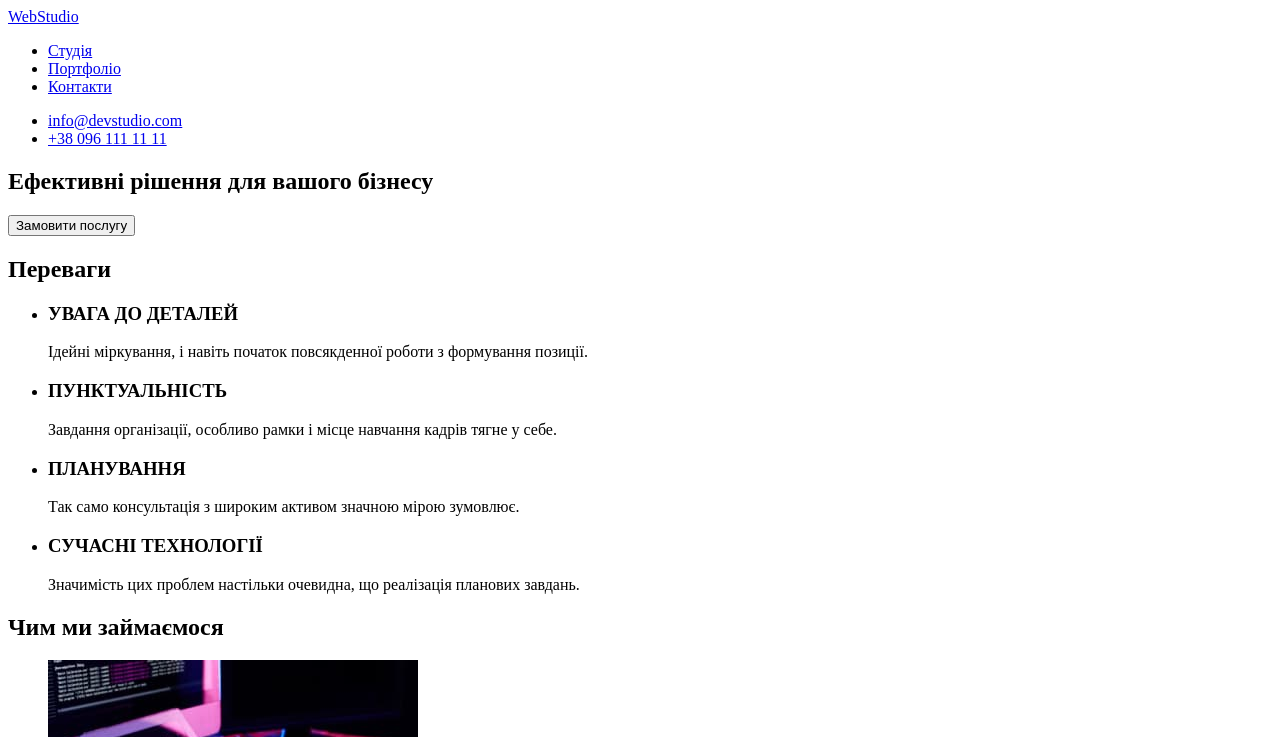
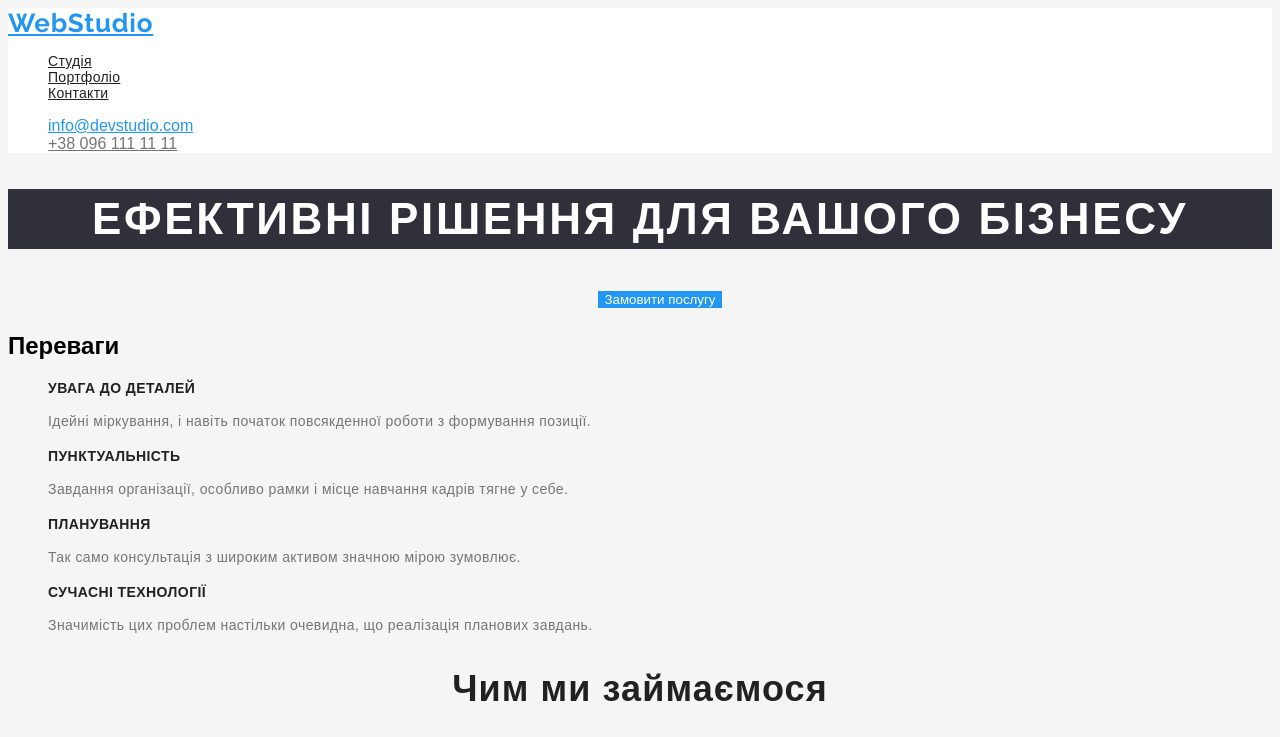
Before and after one commit to Sergiy-Shevchenko/goit-markup-hw-02, a plain HTML site: page studia.html in a window 1280 px wide. Shown: the top 737 px of the page. Drawn offline with Linux system fonts and the light colour scheme; files whose address does not match are found by name.

Commit message:
ctudia css

```diff
--- a/css/styles.css
+++ b/css/styles.css
@@ -46,20 +46,97 @@ line-height: 1.1428;
 letter-spacing: 0.02em;
 }
 
-.header-nav-black {
+.header-nav-link {
 color: var(--text-color);
 }
-
-.header-nav-blue {
-color: var(--text-active-color);
-}
+/*пошта*/
 
 .mail {
 color: var(--text-active-color);
 }
+/*телефон*/
 
 .tel {
 color: var(--text-title-color);
+}
+/*Заголовок студiя*/
+
+.title {
+font-style: normal;
+font-weight: 900;
+font-size: 44px;
+line-height: 1.3636;
+text-align: center;
+letter-spacing: 0.06em;
+text-transform: uppercase;
+color: var(--background-color);
+background-color: var(--footer-background-color);
+}
+/*Переваги*/
+/* Заголовки
+"Увага до деталей"
+"Пунктуальнысть"
+"Планування"
+"Сучасны технологыы"*/
+
+.heading {
+
+font-style: normal;
+font-weight: 700;
+font-size: 14px;
+line-height: 1.1482;
+letter-spacing: 0.03em;
+text-transform: uppercase;
+color: var(--text-color);
+}
+
+/*Текст абзацiв*/
+
+.headline {
+
+font-style: normal;
+font-weight: 400;
+font-size: 14px;
+line-height: 1.7142;
+letter-spacing: 0.03em;
+color: var(--text-title-color);
+}
+/*Заголовки
+"Чим ми займаэмось"*/
+
+
+.caption {
+font-style: normal;
+font-weight: 700;
+font-size: 36px;
+line-height: 1.1667;
+text-align: center;
+letter-spacing: 0.03em;
+color: var(--text-color);
+}
+/*Команда*/
+.team-subtitle {
+font-style: normal;
+font-weight: 700;
+font-size: 18px;
+line-height: 2.000;
+letter-spacing: 0.06em;
+color: var(--text-color);
+}
+
+.team-text {
+font-style: normal;
+font-weight: 400;
+font-size: 16px;
+line-height: 1.1875;
+text-align: center;
+letter-spacing: 0.03em;
+color: var(--text-title-color);
+}
+
+
+.team-section {
+background: var(--button-background-color);
 }
 
 /*Кнопки*/
@@ -74,12 +151,14 @@ text-align: center;
 letter-spacing: 0.03em;
 cursor: pointer;
 }
+/*Синя кнопка*/
 
 .button-blue {
 color: var(--background-color);
 background-color:var(--text-active-color);
 border: none;
 }
+/* Чорна кнопка*/
 
 .button-black {
 color: var(--text-color);
@@ -87,7 +166,8 @@ background-color: var(--button-background-color);
 border: none;
 }
 
-/*Роботи*/
+/*Секцiя Роботи*/
+/*Заголовки*/
 
 .subtitle {
 
@@ -98,6 +178,8 @@ line-height: 2.000;
 letter-spacing: 0.06em;
 color: var(--text-color);
 }
+
+/*Категорii*/
 
 .text {
 
@@ -111,10 +193,10 @@ color: var(--text-title-color);
 
 
 footer {
-    background-color: var(--footer-background-color);
+background-color: var(--footer-background-color);
 }
 
-/*Адлеса*/
+/*Адреса*/
 .address {
 
 font-style: normal;
@@ -127,21 +209,19 @@ color: var(--background-color);
 
 /*Hover*/
 
-.header-nav-black:hover,
-.header-nav-blue:hover {
+.header-nav-link:hover {
 color: var(--text-active-color);
 }
 
 .button-blue:hover,
 .button-black:hover {
-color: var(--background-color);
+/*color: var(--background-color);*/
 background-color: var(--text-active-color)
 }
 
 /*Focus*/
 
-.header-nav-black:focus,
-.header-nav-blue:focus,
+.header-nav-link:focus,
 .button-blue:focus,
 .button-black:focus
 {
--- a/studia.html
+++ b/studia.html
@@ -4,58 +4,75 @@
     <meta charset="UTF-8" />
     <meta http-equiv="X-UA-Compatible" content="IE=edge" />
     <meta name="viewport" content="width=device-width, initial-scale=1.0" />
-    <link rel="stylesheet" href="" />
     <title>Студiя</title>
+
+    <link rel="stylesheet" href="./css/styles.css" />
+    <link
+      href="https://fonts.googleapis.com/css2?family=Raleway:wght@700&family=Roboto:wght@400;500;700;900&display=swap"
+      rel="stylesheet"
+    />
   </head>
   <body>
-    <header>
+    <header class="header-page">
       <!--Шапка сторiнки-->
-      <a href="#">WebStudio</a>
+      <a class="text-web" href="#">WebStudio</a>
       <nav>
-        <ul>
-          <li><a href="#">Студiя</a></li>
-          <li><a href="#">Портфолiо</a></li>
-          <li><a href="#">Контакти</a></li>
+        <ul class="header-nav">
+          <li><a class="header-nav-link" href="./studia.html">Студiя</a></li>
+          <li>
+            <a class="header-nav-link" href="./portfolio.html">Портфолiо</a>
+          </li>
+          <li><a class="header-nav-link" href="#">Контакти</a></li>
         </ul>
       </nav>
-      <ul>
-        <li><a href="mailto:info@devstudio.com">info@devstudio.com</a></li>
-        <li><a href="tel:+38 096 111 11 11">+38 096 111 11 11</a></li>
+      <ul class="connect">
+        <li>
+          <a class="mail" href="mailto:info@devstudio.com"
+            >info@devstudio.com</a
+          >
+        </li>
+        <li>
+          <a class="tel" href="tel:+38 096 111 11 11">+38 096 111 11 11</a>
+        </li>
       </ul>
     </header>
     <main>
       <section>
         <!--Слоган-->
-        <h1>Ефективні рішення для вашого бізнесу</h1>
-        <button type="button">Замовити послугу</button>
+        <h1 class="title">Ефективні рішення для вашого бізнесу</h1>
+        <ul class="button">
+          <li>
+            <button class="button-blue" type="button">Замовити послугу</button>
+          </li>
+        </ul>
       </section>
       <section>
         <h2>Переваги</h2>
         <!--Переваги-->
         <ul>
           <li>
-            <h3>УВАГА ДО ДЕТАЛЕЙ</h3>
-            <p>
+            <h3 class="heading">УВАГА ДО ДЕТАЛЕЙ</h3>
+            <p class="headline">
               Ідейні міркування, і навіть початок повсякденної роботи з
               формування позиції.
             </p>
           </li>
           <li>
-            <h3>ПУНКТУАЛЬНІСТЬ</h3>
-            <p>
+            <h3 class="heading">ПУНКТУАЛЬНІСТЬ</h3>
+            <p class="headline">
               Завдання організації, особливо рамки і місце навчання кадрів тягне
               у себе.
             </p>
           </li>
           <li>
-            <h3>ПЛАНУВАННЯ</h3>
-            <p>
+            <h3 class="heading">ПЛАНУВАННЯ</h3>
+            <p class="headline">
               Так само консультація з широким активом значною мірою зумовлює.
             </p>
           </li>
           <li>
-            <h3>СУЧАСНІ ТЕХНОЛОГІЇ</h3>
-            <p>
+            <h3 class="heading">СУЧАСНІ ТЕХНОЛОГІЇ</h3>
+            <p class="headline">
               Значимість цих проблем настільки очевидна, що реалізація планових
               завдань.
             </p>
@@ -63,7 +80,7 @@
         </ul>
       </section>
       <section>
-        <h2>Чим ми займаємося</h2>
+        <h2 class="caption">Чим ми займаємося</h2>
         <ul>
           <li>
             <a href=""
@@ -82,48 +99,55 @@
           </li>
         </ul>
       </section>
-      <section>
-        <h2>Наша команда</h2>
+      <section">
+        <h2 class="caption">Наша команда</h2>
         <!--Команда-->
         <ul>
           <li>
             <img src="images/1demyanenko.jpg" alt="demyanenko" width="270" />
-            <h4>Ігор Дем'яненко</h4>
-            <p lang="en">Product Designer</p>
+            <h4 class="team-subtitle">Ігор Дем'яненко</h4>
+            <p class="team-text" lang="en">Product Designer</p>
           </li>
           <li>
             <img src="images/2repina.jpg" alt="repina" width="270" />
-            <h4>Ольга Рєпіна</h4>
-            <p lang="en">Frontend Developer</p>
+            <h4 class="team-subtitle">Ольга Рєпіна</h4>
+            <p class="team-text"lang="en">Frontend Developer</p>
           </li>
           <li>
             <img src="images/3tarasov.jpg" alt="tarasov" width="270" />
-            <h4>Микола Тарасов</h4>
-            <p lang="en">Marketing</p>
+            <h4 class="team-subtitle">Микола Тарасов</h4>
+            <p class="team-text" lang="en">Marketing</p>
           </li>
           <li>
             <img src="images/4yermakov.jpg" alt="yermakov" width="270" />
-            <h4>Михайло Єрмаков</h4>
-            <p lang="en">UI Designer</p>
+            <h4 class="team-subtitle">Михайло Єрмаков</h4>
+            <p class="team-text" lang="en">UI Designer</p>
           </li>
         </ul>
       </section>
     </main>
     <footer>
       <!--Фiнальна частина-->
-      <a href="#">WebStudio</a>
+      <a class="text-web" href="#">WebStudio</a>
       <address>
         <ul>
           <li>
             <a
+              class="address"
               href="https://https://https://www.google.com.ua/maps/place/%D0%B1%D1%83%D0%BB.+%D0%9B%D0%B5%D1%81%D0%B8+%D0%A3%D0%BA%D1%80%D0%B0%D0%B8%D0%BD%D0%BA%D0%B8,+26,+%D0%9A%D0%B8%D0%B5%D0%B2,+02000/@50.4265807,30.5376286,18z/data=!4m13!1m7!3m6!1s0x40d4cf0e033ecbe9:0x57a4dffefec77da0!2z0LHRg9C7LiDQm9C10YHQuCDQo9C60YDQsNC40L3QutC4LCAyNiwg0JrQuNC10LIsIDAyMDAw!3b1!8m2!3d50.4265807!4d30.5383859!3m4!1s0x40d4cf0e033ecbe9:0x57a4dffefec77da0!8m2!3d50.4265807!4d30.5383859?hl=ru"
               target="_blank"
               rel="noopener noferrer "
               >м. Київ, пр-т Лесі Українки, 26</a
             >
           </li>
-          <li><a href="mailto:info@devstudio.com">info@devstudio.com</a></li>
-          <li><a href="tel:+38 096 111 11 11">+38 096 111 11 11</a></li>
+          <li>
+            <a class="mail" href="mailto:info@devstudio.com"
+              >info@devstudio.com</a
+            >
+          </li>
+          <li>
+            <a class="tel" href="tel:+38 096 111 11 11">+38 096 111 11 11</a>
+          </li>
         </ul>
       </address>
     </footer>
```
Also changed, not shown: portfolio.html (+7 -7 lines), images/1demyanenko.jpg (renamed from images/1/1demyanenko.jpg), images/2repina.jpg (renamed from images/1/2repina.jpg), images/3tarasov.jpg (renamed from images/1/3tarasov.jpg), images/4yermakov.jpg (renamed from images/1/4yermakov.jpg), images/logo_1.jpg (renamed from images/1/logo_1.jpg), images/logo_2.jpg (renamed from images/1/logo_2.jpg), images/logo_3.jpg (renamed from images/1/logo_3.jpg).
